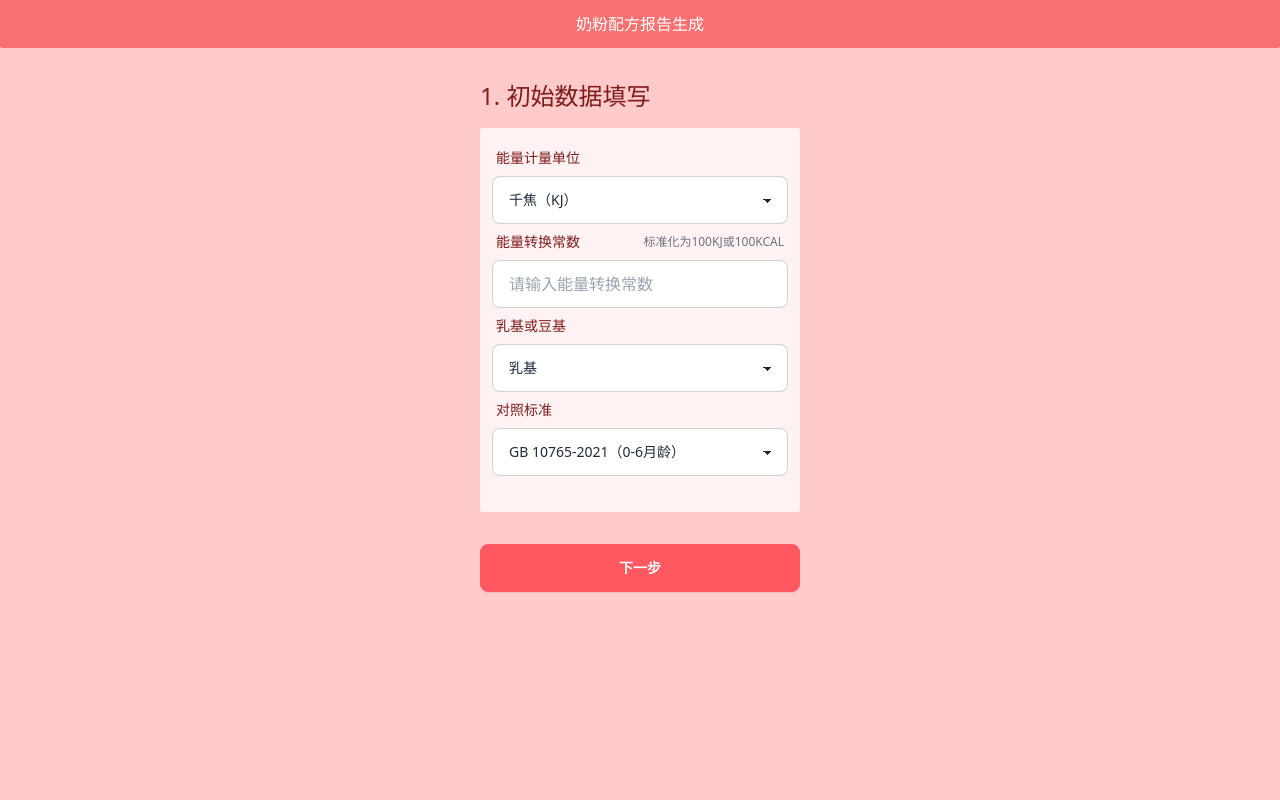
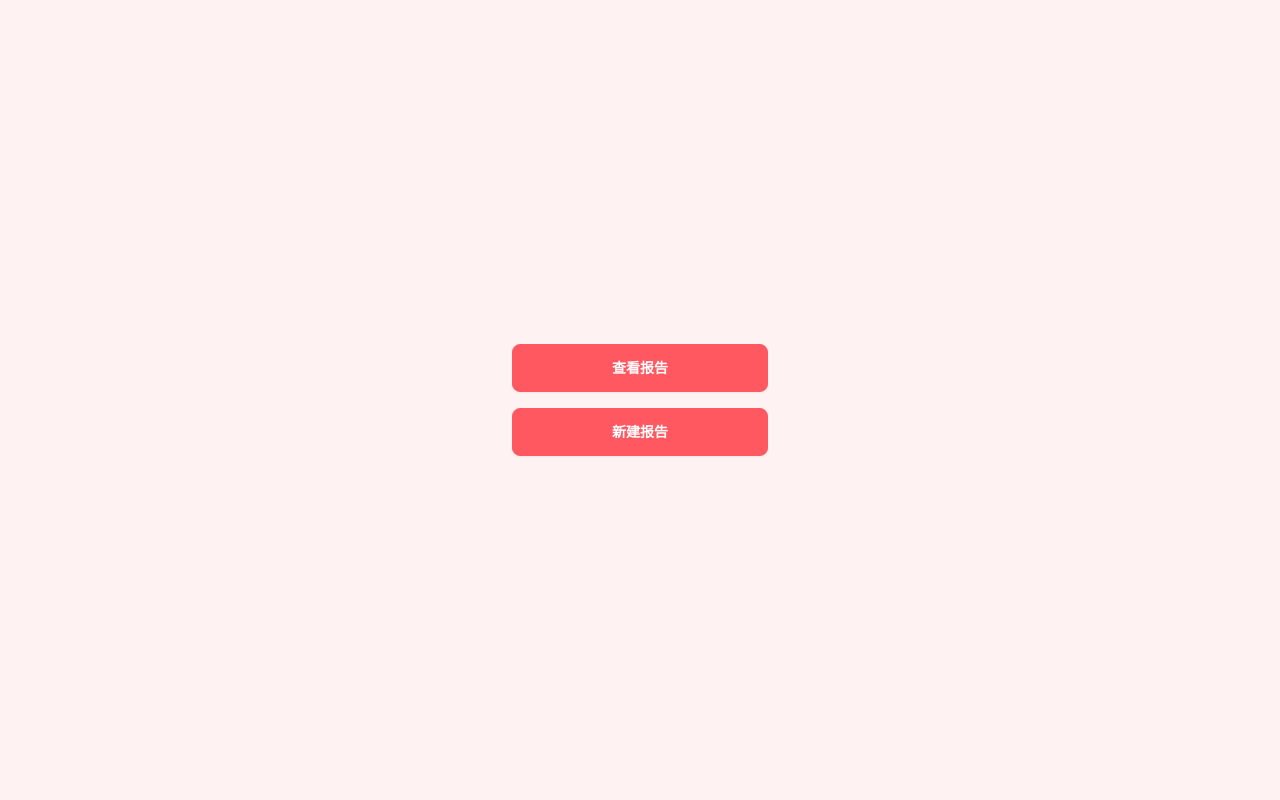
Before and after one commit to coedor01/naifen-calculator, a Next.js app: page / in a window 1280 px wide. Built offline with nearby package versions, Linux system fonts and the light colour scheme.

Commit message:
feat: 查看报告页面

```diff
--- a/src/app/layout.tsx
+++ b/src/app/layout.tsx
@@ -14,7 +14,9 @@ export default function RootLayout({
   return (
     <html>
       <body>
-        <div className="fixed top-0 w-full h-full bg-red-50">{children}</div>
+        <div className="fixed top-0 w-full h-full bg-red-50 flex items-center justify-center">
+          {children}
+        </div>
       </body>
     </html>
   );
--- a/src/app/page.tsx
+++ b/src/app/page.tsx
@@ -1,22 +1,23 @@
 "use client";
 
-import { useEffect, useState } from "react";
-import Body from "./components/Body";
-import Loading from "./components/Loading";
+import { useRouter } from "next/navigation";
 
-export default function Home() {
-  const [standards, setStandards] = useState(null);
-
-  useEffect(() => {
-    async function fetchPosts() {
-      const res = await fetch("/standards.json");
-      const data = await res.json();
-      setStandards(data);
-    }
-    fetchPosts();
-  }, []);
-
-  if (!standards) return <Loading />;
-
-  return <Body standards={standards} />;
+export default function HomePage() {
+  const router = useRouter();
+  return (
+    <div className="size-64 inline-flex flex-col justify-center gap-4 ">
+      <button
+        className="btn btn-error text-white"
+        onClick={() => router.push("/reports")}
+      >
+        查看报告
+      </button>
+      <button
+        className="btn btn-error text-white"
+        onClick={() => router.push("/reports/create")}
+      >
+        新建报告
+      </button>
+    </div>
+  );
 }
--- /dev/null
+++ b/src/app/reports/components/Body.tsx
@@ -0,0 +1,3 @@
+export default function Body() {
+  return <>Body</>;
+}
--- a/src/app/components/Body.tsx
+++ b/src/app/reports/create/components/Body.tsx
@@ -664,7 +664,7 @@ export default function Body({ standards }: { standards: 标准的数据结构[]
   return (
     <>
       <div className="fixed top-0 w-full h-12 bg-red-400 rounded-b-sm inline-flex items-center justify-center text-white font-medium">
-        奶粉配方报告生成
+        新建奶粉配方报告
       </div>
       <div className="fixed top-12 bottom-0 w-full bg-red-200 rounded-sm flex flex-col items-center justify-start">
         {step === 0 && (
--- /dev/null
+++ b/src/app/reports/create/components/Loading.tsx
@@ -0,0 +1,7 @@
+export default function Loading() {
+  return (
+    <div className="fixed top-0 w-full h-full bg-red-50 inline-flex items-center justify-center">
+      <span className="loading loading-dots loading-lg"></span>
+    </div>
+  );
+}
--- /dev/null
+++ b/src/app/reports/create/page.tsx
@@ -0,0 +1,22 @@
+"use client";
+
+import { useEffect, useState } from "react";
+import Body from "./components/Body";
+import Loading from "./components/Loading";
+
+export default function Home() {
+  const [standards, setStandards] = useState(null);
+
+  useEffect(() => {
+    async function fetchPosts() {
+      const res = await fetch("/standards.json");
+      const data = await res.json();
+      setStandards(data);
+    }
+    fetchPosts();
+  }, []);
+
+  if (!standards) return <Loading />;
+
+  return <Body standards={standards} />;
+}
--- /dev/null
+++ b/src/app/reports/page.tsx
@@ -0,0 +1,11 @@
+import { Suspense } from "react";
+import Body from "./components/Body";
+import Loading from "./components/Loading";
+
+export default async function ReportsPage() {
+  return (
+    <Suspense fallback={<Loading />}>
+      <Body />
+    </Suspense>
+  );
+}
```
Also changed, not shown: src/app/reports/components/Loading.tsx (renamed from src/app/components/Loading.tsx).
